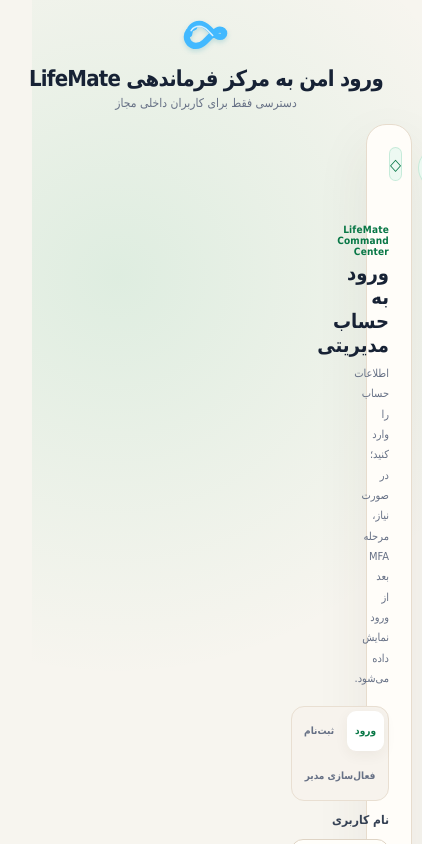
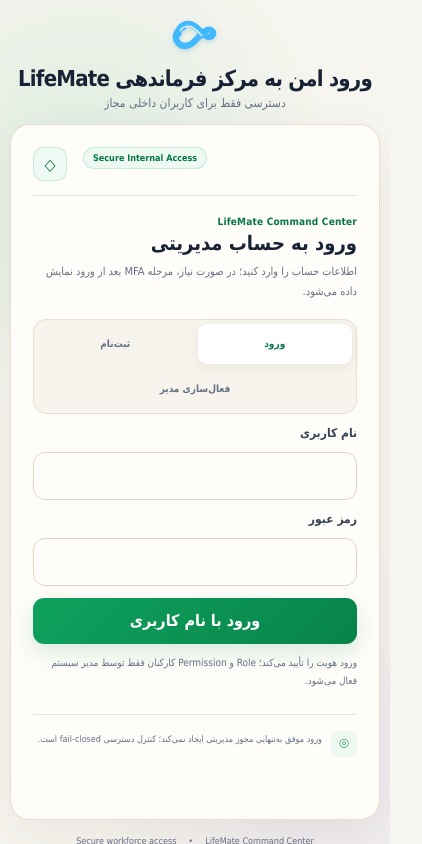
Before and after one commit to Hamrez95/lifemate-admin, a Next.js app: page /login in a window 390 px wide. Shown: the top 844 px of the page, 422 px wide, since content can reach past the window. Built offline with nearby package versions, Linux system fonts and the light colour scheme; no server answers.

Commit message:
fix(auth): prevent mobile login overflow

```diff
--- a/app/admin-auth-founder.css
+++ b/app/admin-auth-founder.css
@@ -249,6 +249,11 @@
     width: min(620px, 100%);
   }
 
+  .auth-stage {
+    width: 100%;
+    grid-template-columns: minmax(0, 1fr);
+  }
+
   .auth-trust-row {
     grid-template-columns: 1fr;
   }
@@ -269,12 +274,20 @@
 }
 
 @media (max-width: 680px) {
+  .auth-shell,
+  .auth-stage {
+    width: 100%;
+    min-width: 0;
+  }
+
   .auth-header {
     margin-bottom: 14px;
   }
 
   .auth-header h1 {
+    max-width: 100%;
     font-size: 22px;
+    overflow-wrap: anywhere;
   }
 
   .auth-trust-row {
@@ -282,6 +295,7 @@
   }
 
   .auth-stage .auth-card {
+    min-width: 0;
     min-height: calc(100svh - 148px);
   }
 }
```
